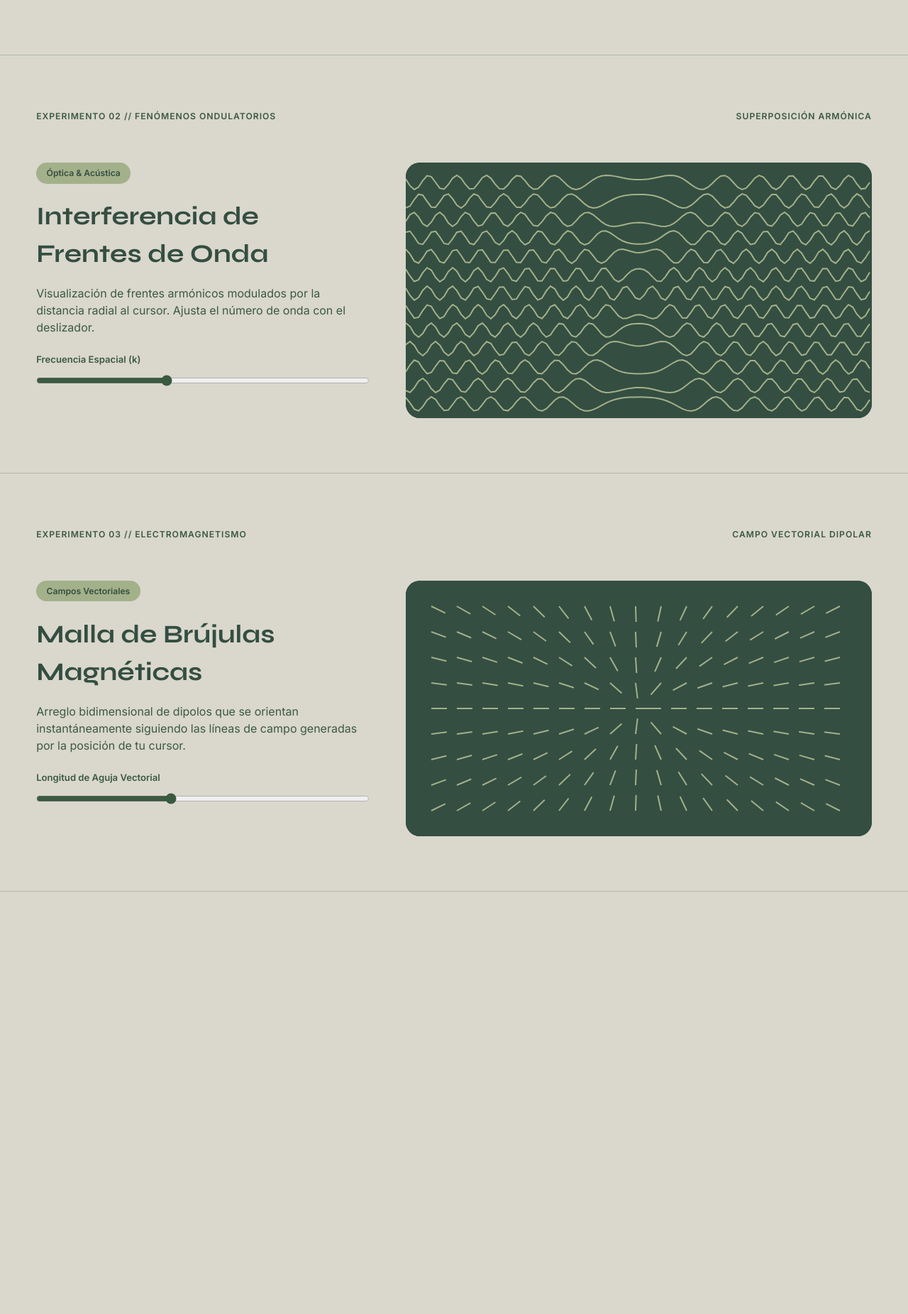
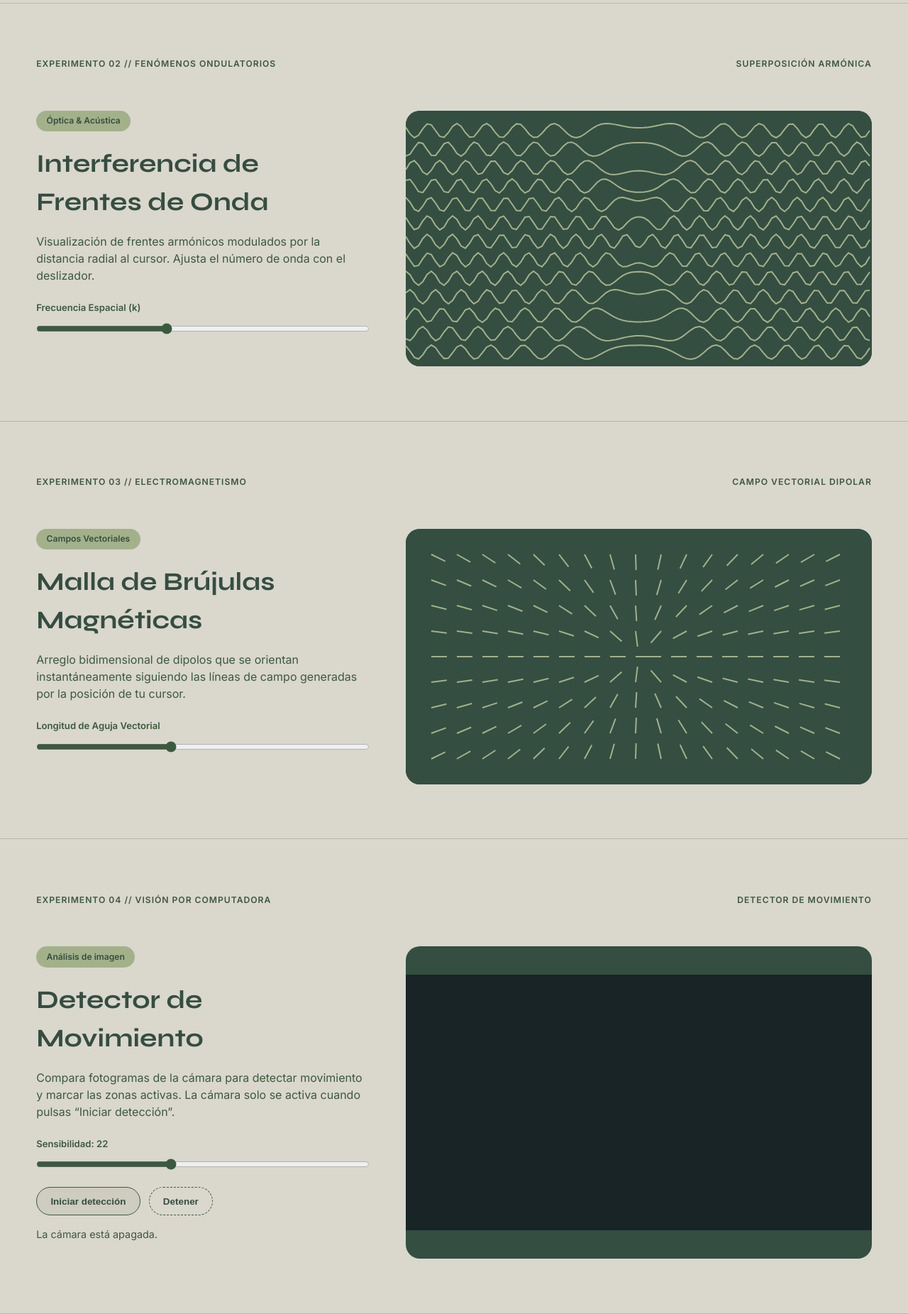
Before and after one commit to Leonleo23-10/personal_web, a Flask app: page /experimentos in a window 1280 px wide. Shown: the part 1018-2869 px from the top of the page at 71% size. Before the commit the page ends 2274 px from the top, so only its background shows below. Run offline with Flask 3, Linux system fonts and the light colour scheme; a map, chart or similar area stays blank.

Commit message:
Modificacion de textos y agrega detecttor de movimientos a los experimentos

```diff
--- a/static/css/style.css
+++ b/static/css/style.css
@@ -710,6 +710,65 @@ body {
     display: block;
     cursor: crosshair;
 }
+
+.motion-detector-controls {
+    display: flex;
+    flex-wrap: wrap;
+    gap: 0.75rem;
+    margin-top: 1.5rem;
+}
+
+.motion-detector-status {
+    margin-top: 1rem;
+    color: var(--text-secondary);
+    font-size: 0.9rem;
+}
+
+.motion-detector-box {
+    justify-content: center;
+}
+
+.motion-detector-stage {
+    position: relative;
+    display: grid;
+    grid-template-columns: repeat(2, minmax(0, 1fr));
+    width: 100%;
+    min-height: 360px;
+}
+
+.motion-detector-stage video,
+.motion-detector-stage canvas {
+    display: block;
+    width: 100%;
+    height: 100%;
+    min-height: 360px;
+    background: #192426;
+    object-fit: contain;
+}
+
+.motion-indicator {
+    position: absolute;
+    top: 1rem;
+    left: 50%;
+    margin: 0;
+    padding: 0.65rem 1rem;
+    transform: translateX(-50%);
+    border-radius: 999px;
+    background: #adff2f;
+    color: #192426;
+    font-weight: 700;
+    white-space: nowrap;
+}
+
+.motion-indicator[hidden] {
+    display: none;
+}
+
+@media (max-width: 600px) {
+    .motion-detector-stage {
+        grid-template-columns: 1fr;
+    }
+}
 /* ==========================================================================
    8. ESTILOS DE CARTUCHOS DEL CATÁLOGO ARCADE Y DOCUMENTACIÓN VISUAL
    ==========================================================================
--- a/static/js/main.js
+++ b/static/js/main.js
@@ -9,7 +9,7 @@
  *   [MÓDULO 3] Navegación de Scroll Suave y Conmutador de Tema (Claro / Oscuro).
  *   [MÓDULO 4] Motor Demostrativo de Buscaminas en Portada (Primer clic seguro + Chording).
  *   [MÓDULO 5] Motor del Sandbox Físico en Portada (index.html).
- *   [MÓDULO 6] Motor Multi-Lienzo para la página /experimentos.
+ *   [MÓDULO 6] Motores de experimentos: multi-lienzo y detector de movimiento.
  *   [MÓDULO 7] Formulario de Contacto SQLite e Instalador PWA por Cartucho.
  * ============================================================================
  */
@@ -427,9 +427,176 @@ if (expCanvas) {
 
 
 /* ============================================================================
-   [MÓDULO 6] MOTOR MULTI-LIENZO PARA LA PÁGINA /experimentos
-   Controla todos los lienzos `.multi-exp-canvas` (Gravedad, Ondas y Campo Magnético).
+   [MÓDULO 6] EXPERIMENTOS DE LA PÁGINA /experimentos
+   Controla los lienzos de simulación y el detector de movimiento por cámara.
    ============================================================================ */
+const motionVideo = document.getElementById('motion-video');
+const motionCanvas = document.getElementById('motion-canvas');
+const motionStartButton = document.getElementById('motion-start');
+const motionStopButton = document.getElementById('motion-stop');
+const motionStatus = document.getElementById('motion-status');
+const motionIndicator = document.getElementById('motion-indicator');
+const motionSensitivity = document.getElementById('motion-sensitivity');
+const motionSensitivityValue = document.getElementById('motion-sensitivity-value');
+
+if (
+    motionVideo && motionCanvas && motionStartButton && motionStopButton &&
+    motionStatus && motionIndicator && motionSensitivity
+) {
+    const motionContext = motionCanvas.getContext('2d');
+    let cameraStream = null;
+    let previousFrame = null;
+    let motionAnimationId = null;
+    let cameraRequestId = 0;
+
+    function setMotionStatus(message) {
+        motionStatus.textContent = message;
+    }
+
+    function stopMotionDetection(message = 'La detección está detenida.') {
+        cameraRequestId++;
+        if (motionAnimationId !== null) {
+            cancelAnimationFrame(motionAnimationId);
+            motionAnimationId = null;
+        }
+        if (cameraStream) {
+            cameraStream.getTracks().forEach(track => track.stop());
+            cameraStream = null;
+        }
+        motionVideo.srcObject = null;
+        previousFrame = null;
+        motionIndicator.hidden = true;
+        motionContext.clearRect(0, 0, motionCanvas.width, motionCanvas.height);
+        motionStartButton.disabled = false;
+        motionStopButton.disabled = true;
+        setMotionStatus(message);
+    }
+
+    function convertFrameToGrayscale(imageData) {
+        const pixels = imageData.data;
+        for (let i = 0; i < pixels.length; i += 4) {
+            const luminance = (pixels[i] * 77 + pixels[i + 1] * 150 + pixels[i + 2] * 29) >> 8;
+            pixels[i] = luminance;
+            pixels[i + 1] = luminance;
+            pixels[i + 2] = luminance;
+        }
+    }
+
+    function compareFrames(currentFrame, previousFrameData) {
+        const currentPixels = currentFrame.data;
+        const previousPixels = previousFrameData.data;
+        const width = currentFrame.width;
+        const totalPixels = currentPixels.length / 4;
+        const tolerance = 65 - Number(motionSensitivity.value);
+        let changedPixels = 0;
+        let minX = width;
+        let minY = currentFrame.height;
+        let maxX = -1;
+        let maxY = -1;
+
+        for (let i = 0; i < currentPixels.length; i += 4) {
+            const difference = Math.abs(currentPixels[i] - previousPixels[i]);
+            if (difference <= tolerance) continue;
+
+            const pixelIndex = i / 4;
+            const x = pixelIndex % width;
+            const y = Math.floor(pixelIndex / width);
+            const hasChangedNeighbor = x + 1 < width &&
+                Math.abs(currentPixels[i + 4] - previousPixels[i + 4]) > tolerance;
+            if (!hasChangedNeighbor) continue;
+
+            changedPixels++;
+            minX = Math.min(minX, x);
+            minY = Math.min(minY, y);
+            maxX = Math.max(maxX, x + 1);
+            maxY = Math.max(maxY, y);
+        }
+
+        if (changedPixels <= totalPixels * 0.02 || maxX < 0) return null;
+        return { x: minX, y: minY, width: maxX - minX + 1, height: maxY - minY + 1 };
+    }
+
+    function analyzeMotionFrame() {
+        if (!cameraStream) return;
+        if (motionVideo.readyState < HTMLMediaElement.HAVE_CURRENT_DATA) {
+            motionAnimationId = requestAnimationFrame(analyzeMotionFrame);
+            return;
+        }
+
+        motionContext.drawImage(motionVideo, 0, 0, motionCanvas.width, motionCanvas.height);
+        const currentFrame = motionContext.getImageData(0, 0, motionCanvas.width, motionCanvas.height);
+        convertFrameToGrayscale(currentFrame);
+
+        const cleanFrame = new ImageData(
+            new Uint8ClampedArray(currentFrame.data),
+            currentFrame.width,
+            currentFrame.height
+        );
+        const bounds = previousFrame ? compareFrames(currentFrame, previousFrame) : null;
+        motionContext.putImageData(currentFrame, 0, 0);
+
+        if (bounds) {
+            motionContext.strokeStyle = '#ff2929';
+            motionContext.lineWidth = Math.max(3, motionCanvas.width / 320);
+            motionContext.strokeRect(bounds.x, bounds.y, bounds.width, bounds.height);
+        }
+        motionIndicator.hidden = !bounds;
+        previousFrame = cleanFrame;
+        motionAnimationId = requestAnimationFrame(analyzeMotionFrame);
+    }
+
+    motionSensitivity.addEventListener('input', () => {
+        if (motionSensitivityValue) motionSensitivityValue.value = motionSensitivity.value;
+    });
+
+    motionStartButton.addEventListener('click', async () => {
+        stopMotionDetection('Solicitando acceso a la cámara…');
+        const requestId = cameraRequestId;
+        motionStartButton.disabled = true;
+        motionStopButton.disabled = false;
+
+        if (!navigator.mediaDevices || !navigator.mediaDevices.getUserMedia) {
+            stopMotionDetection('Este navegador no permite acceder a la cámara. Usa un contexto HTTPS o localhost.');
+            return;
+        }
+
+        try {
+            const stream = await navigator.mediaDevices.getUserMedia({ video: true });
+            if (requestId !== cameraRequestId) {
+                stream.getTracks().forEach(track => track.stop());
+                return;
+            }
+
+            cameraStream = stream;
+            stream.getTracks().forEach(track => {
+                track.addEventListener('ended', () => {
+                    if (cameraStream === stream) stopMotionDetection('La cámara se desconectó.');
+                }, { once: true });
+            });
+            motionVideo.srcObject = stream;
+            await motionVideo.play();
+            if (requestId !== cameraRequestId) return;
+            if (!motionVideo.videoWidth || !motionVideo.videoHeight) {
+                throw new Error('La cámara no entregó un fotograma válido.');
+            }
+
+            motionCanvas.width = motionVideo.videoWidth;
+            motionCanvas.height = motionVideo.videoHeight;
+            setMotionStatus('Cámara activa. Mueve algo frente a ella para detectar movimiento.');
+            motionAnimationId = requestAnimationFrame(analyzeMotionFrame);
+        } catch (error) {
+            if (requestId !== cameraRequestId) return;
+            stopMotionDetection(`No se pudo iniciar la cámara: ${error.message}`);
+            console.error('Error al iniciar el detector de movimiento:', error);
+        }
+    });
+
+    motionStopButton.addEventListener('click', () => stopMotionDetection());
+    motionVideo.addEventListener('error', () => {
+        if (cameraStream) stopMotionDetection('La reproducción de la cámara falló.');
+    });
+}
+
 document.querySelectorAll('.multi-exp-canvas').forEach(canvas => {
     const ctx = canvas.getContext('2d');
     const type = canvas.dataset.type;
--- a/templates/experimentos.html
+++ b/templates/experimentos.html
@@ -3,7 +3,7 @@
 <head>
     <meta charset="UTF-8">
     <meta name="viewport" content="width=device-width, initial-scale=1.0">
-    <title>Laboratorio de Experimentos — Leonardo Viscaya</title>
+    <title>Laboratorio de Experimentos</title>
     <link rel="preconnect" href="https://fonts.googleapis.com">
     <link href="https://fonts.googleapis.com/css2?family=Inter:wght@400;500;600&family=Syne:wght@700;800&display=swap" rel="stylesheet">
     <link rel="stylesheet" href="{{ url_for('static', filename='css/style.css') }}">
@@ -17,24 +17,23 @@
             <button class="mode-pill active" data-target="#exp-01">01. Gravedad</button>
             <button class="mode-pill" data-target="#exp-02">02. Ondas</button>
             <button class="mode-pill" data-target="#exp-03">03. Campo Magnético</button>
+            <button class="mode-pill" data-target="#exp-04">04. Movimiento</button>
             <button class="mode-pill" id="theme-toggle">Tema</button>
         </nav>
-        <span>SANDBOX FÍSICO & VISUAL</span>
+        <span>SANDBOX FÍSICO</span>
     </header>
 
     <main>
         <!-- ENCABEZADO DEL LABORATORIO -->
         <section class="works-section">
             <div class="section-header">
-                <span>COLECCIÓN DE SIMULACIONES INTERACTIVAS</span>
+                <span>COLECCIÓN DE SIMULACIONES</span>
                 <span>SCROLL PARA PROBAR CADA EXPERIMENTO ↓</span>
             </div>
             <h1 class="display-title" style="font-size: clamp(2.2rem, 4.8vw, 4.6rem); margin: 2rem 0 1rem;">
                 MINI <span class="italic-accent">EXPERIMENTOS</span>.
             </h1>
-            <p class="hero-bio" style="max-width: 660px;">
-                Archivo de simulaciones matemáticas, sistemas dinámicos y visualizaciones interactivas en HTML5 Canvas. Usa el menú superior o desplázate hacia abajo para interactuar con cada modelo.
-            </p>
+
         </section>
 
         <!-- EXPERIMENTO 01: GRAVITACIÓN -->
@@ -102,6 +101,36 @@
                 </div>
             </div>
         </section>
+        <!-- EXPERIMENTO 04: Detector de Movimiento -->
+        <section class="experiments-section" id="exp-04">
+            <div class="section-header">
+                <span>EXPERIMENTO 04 // VISIÓN POR COMPUTADORA</span>
+                <span>DETECTOR DE MOVIMIENTO</span>
+            </div>
+            <div class="experiment-wrapper">
+                <div class="experiment-sidebar">
+                    <span class="pill-tag">Análisis de imagen</span>
+                    <h2>Detector de Movimiento</h2>
+                    <p>Compara fotogramas de la cámara para detectar movimiento y marcar las zonas activas. La cámara solo se activa cuando pulsas “Iniciar detección”.</p>
+                    <div class="exp-controls">
+                        <label for="motion-sensitivity">Sensibilidad: <output id="motion-sensitivity-value" for="motion-sensitivity">22</output></label>
+                        <input type="range" class="lab-slider" id="motion-sensitivity" min="10" max="40" value="22">
+                    </div>
+                    <div class="motion-detector-controls">
+                        <button class="btn-editorial" id="motion-start" type="button">Iniciar detección</button>
+                        <button class="btn-editorial btn-outline" id="motion-stop" type="button" disabled>Detener</button>
+                    </div>
+                    <p class="motion-detector-status" id="motion-status" role="status" aria-live="polite">La cámara está apagada.</p>
+                </div>
+                <div class="experiment-canvas-box motion-detector-box">
+                    <div class="motion-detector-stage">
+                        <video id="motion-video" autoplay muted playsinline aria-label="Vista previa de la cámara"></video>
+                        <canvas id="motion-canvas" aria-label="Fotograma analizado para detectar movimiento"></canvas>
+                        <p class="motion-indicator" id="motion-indicator" hidden>¡Movimiento detectado!</p>
+                    </div>
+                </div>
+            </div>
+        </section>
     </main>
 
     <script src="{{ url_for('static', filename='js/main.js') }}"></script>
```
Also changed, not shown: templates/arcade.html (+3 -4 lines), templates/index.html (+9 -11 lines).
